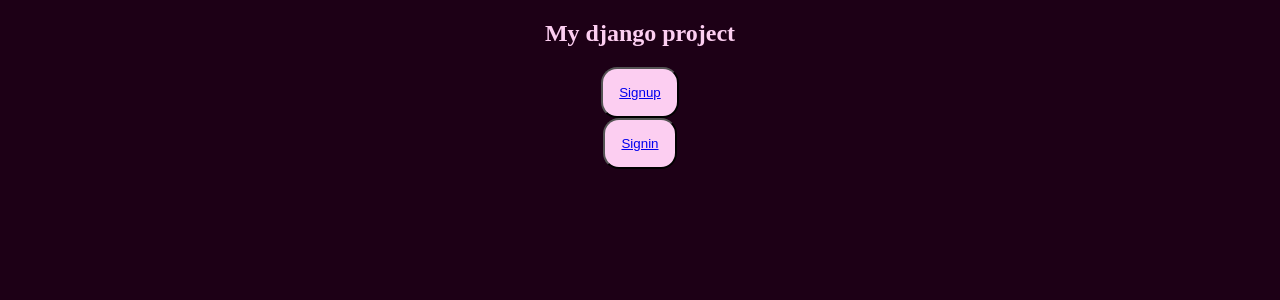
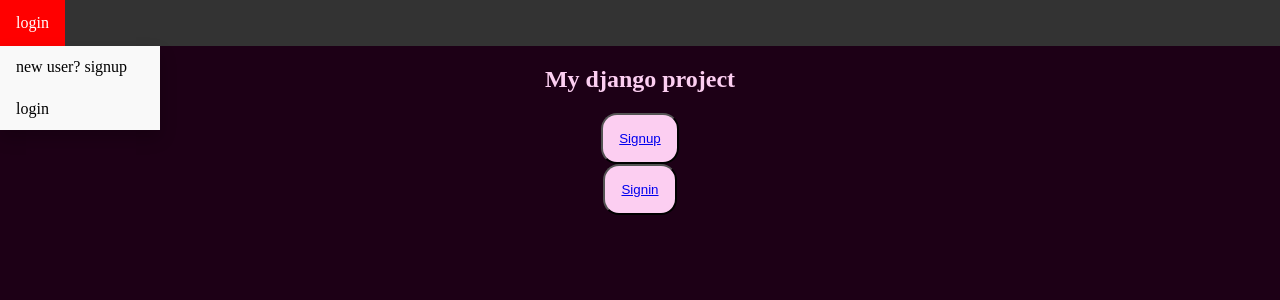
Before and after one commit to arjunprakash027/Django_application, a Django app: page / in a window 1280 px wide. Shown: the top 300 px of the page. Run offline with Django 4.2, Linux system fonts and the light colour scheme.

Commit message:
messageUpdate

```diff
--- a/templates/authapp/index.html
+++ b/templates/authapp/index.html
@@ -15,7 +15,6 @@
     </button>
     </div>
     {% endfor %}
-    <h2 class ="example">My django project</h2>
 
     {% if user.is_authenticated %}
     <title>logged in</title>
@@ -34,6 +33,7 @@
           </div>
         </div>
       </div>
+      <h2 class ="example">My django project</h2>
      <p>thank you for testing my login system</p>
      <br>
      <p>Enter chatrooms:</p>
@@ -55,6 +55,18 @@
     </div>
    </body>
     {% else %}
+    <div class="navbar">
+        <div class="dropdown">
+          <button class="dropbtn">login
+            <i class="fa fa-caret-down"></i>
+          </button>
+          <div class="dropdown-content">
+            <a href="/signup">new user? signup</a>
+            <a href="/signin">login</a>
+          </div>
+        </div>
+      </div>
+      <h2 class ="example">My django project</h2>
     <div class="example"> <button class="example2" type="submit"><a href = "/signup"><span>Signup</span></a></button></div>
     <div class="example"> <button class="example2" type="submit"><a href = "/signin"><span>Signin</span></a></button></div>
     {% endif %}
--- a/templates/authapp/signin.html
+++ b/templates/authapp/signin.html
@@ -30,6 +30,7 @@
                 <input type="password" class="form-control" name="pwd3" id="pwd3" placeholder="Enter Password">
             </div>
             <button class = "example2" type="submit" class="btn btn-primary">LOGIN</button>
+            <button class="example2"><a  href="signup" role="button">new user?</a></button>
             <br />
             <div class="form-group">
                 {% for message in messages %}
--- a/templates/authapp/signup.html
+++ b/templates/authapp/signup.html
@@ -47,7 +47,7 @@
 					placeholder="Confirm Your Password" Required>
 			</div>
 			<button class="example2" type="submit" class="btn btn-primary">SIGNUP</button>
-			<button class="example"><a  href="signin" role="button">LOGIN</a></button>
+			<button class="example2"><a  href="signin" role="button">LOGIN</a></button>
 		</div>
 	</form>
 	<div class="form-group">
```
